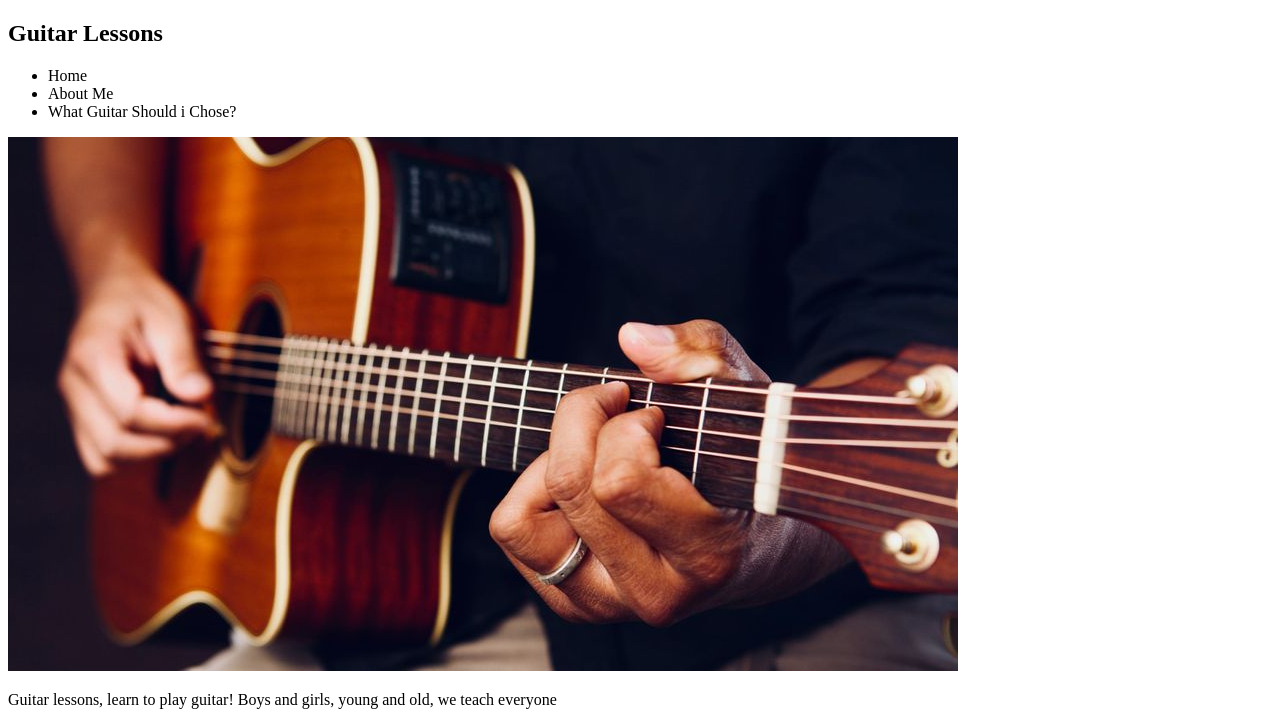
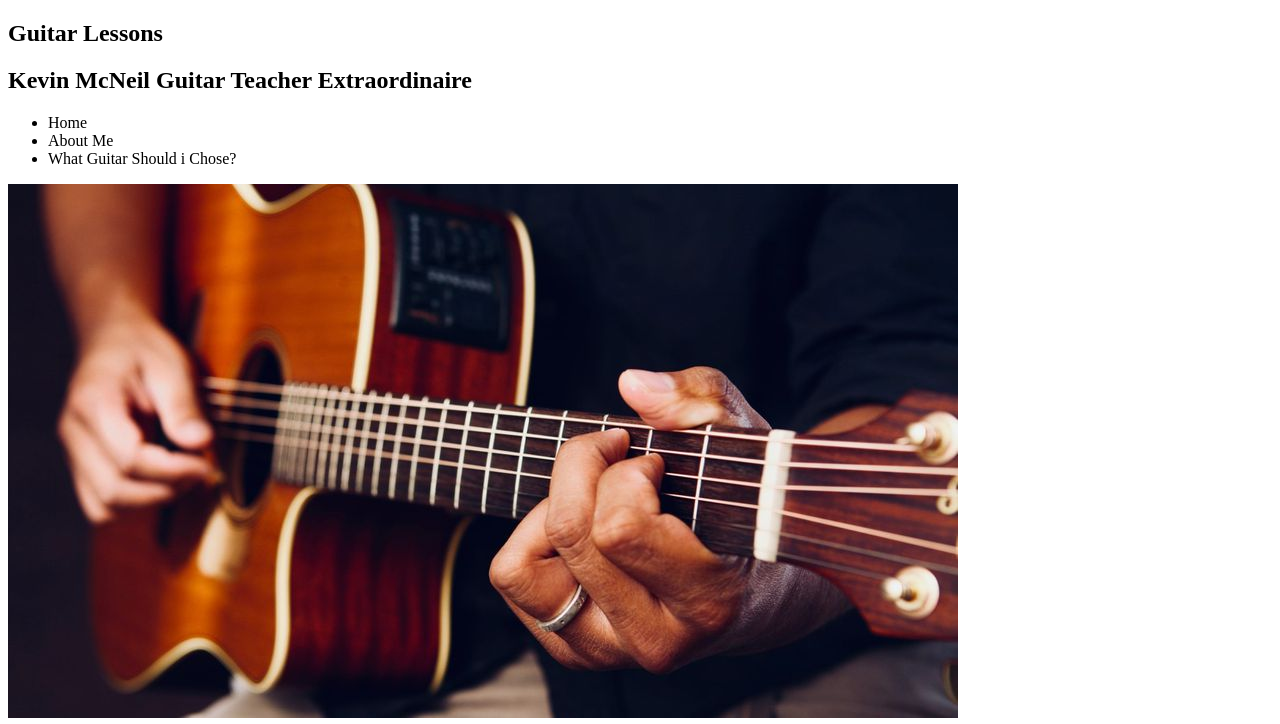
Before and after one commit to Kmac1027/guitar-website, a plain HTML site: page index.html in a window 1280 px wide. Shown: the top 724 px of the page. Drawn offline with Linux system fonts and the light colour scheme.

Commit message:
added new pic

```diff
--- a/index.html
+++ b/index.html
@@ -6,6 +6,7 @@
     <body>
         <section>
             <h1>Guitar Lessons</h1>
+            <h2>Kevin McNeil Guitar Teacher Extraordinaire</h2>
             <nav>
                 <ul>
                     <li>Home</li>
```
